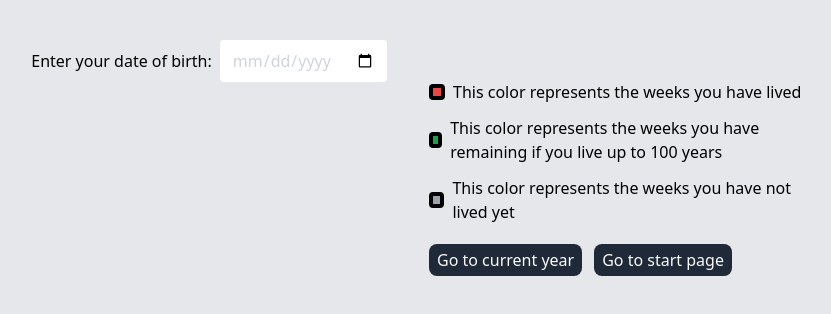
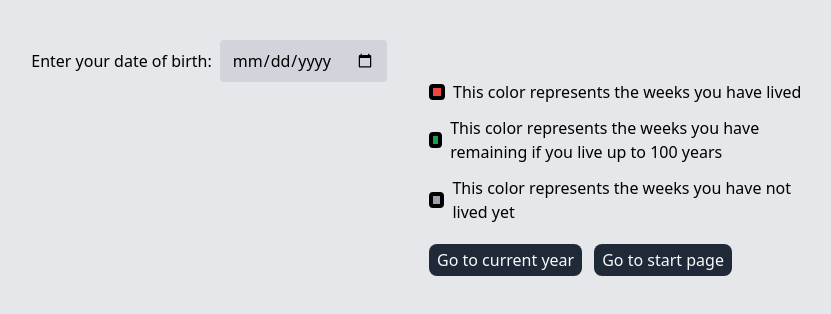
Before and after one commit to Pavlusha311245/DotCalendarWeb, a website built with Vite: page index.html in a window 1280 px wide. Shown: the whole page, without its empty margins (431-1262 px from the left). Built offline with nearby package versions, Linux system fonts and the light colour scheme.

Commit message:
Update background color for date input field
The background color for the "date of birth" input field in index.html has been updated to improve visibility. The changes are primarily focused on the light theme, aiming to achieve better contrast and text legibility.

```diff
--- a/index.html
+++ b/index.html
@@ -20,7 +20,7 @@
             <div class="order-2">
                 <div class="flex justify-center items-center space-x-2">
                     <label for="dob">Enter your date of birth:</label>
-                    <input type="date" id="dob" class="rounded py-2 px-3 text-gray-300 dark:bg-gray-800 dark:text-gray-50" name="dob">
+                    <input type="date" id="dob" class="rounded py-2 px-3 bg-gray-300 dark:bg-gray-800 dark:text-gray-50" name="dob">
                 </div>
 
                 <div id="infoPassed" class="text-xl font-bold text-center mt-10"></div>
```
